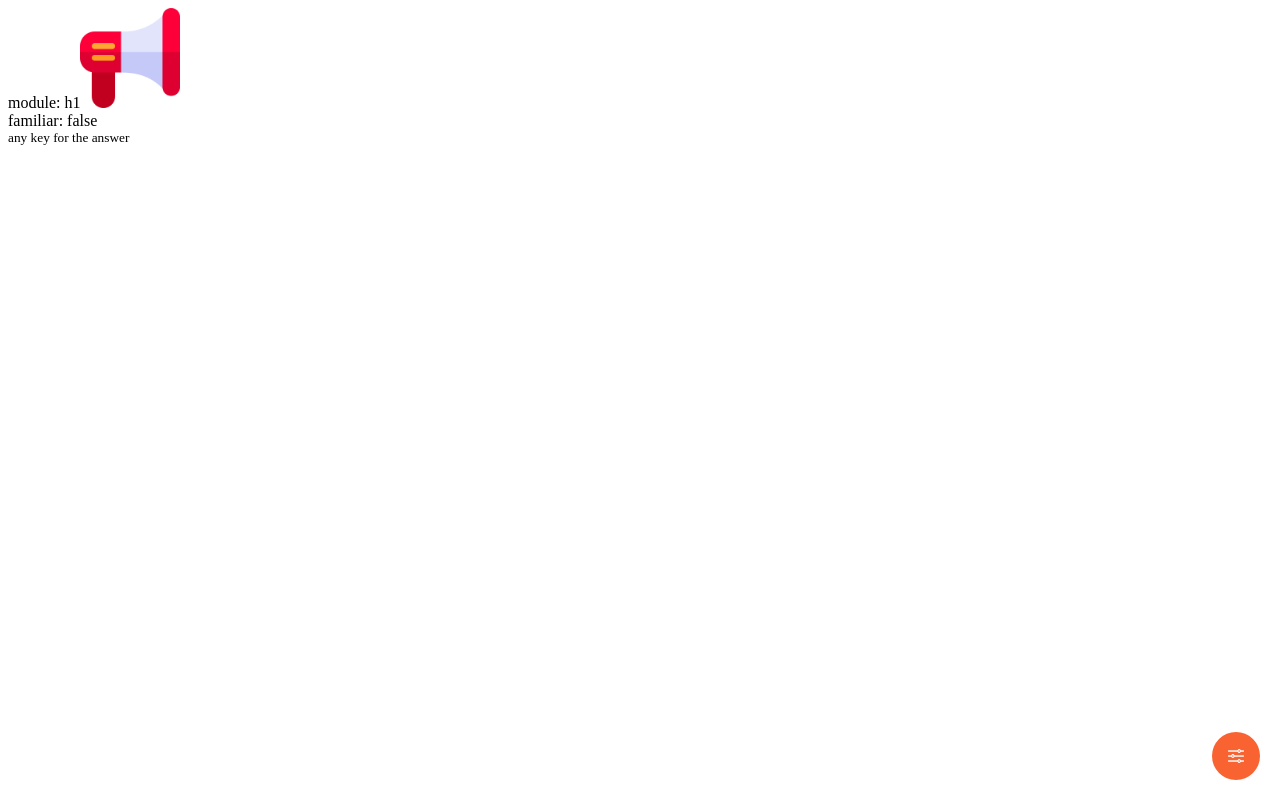
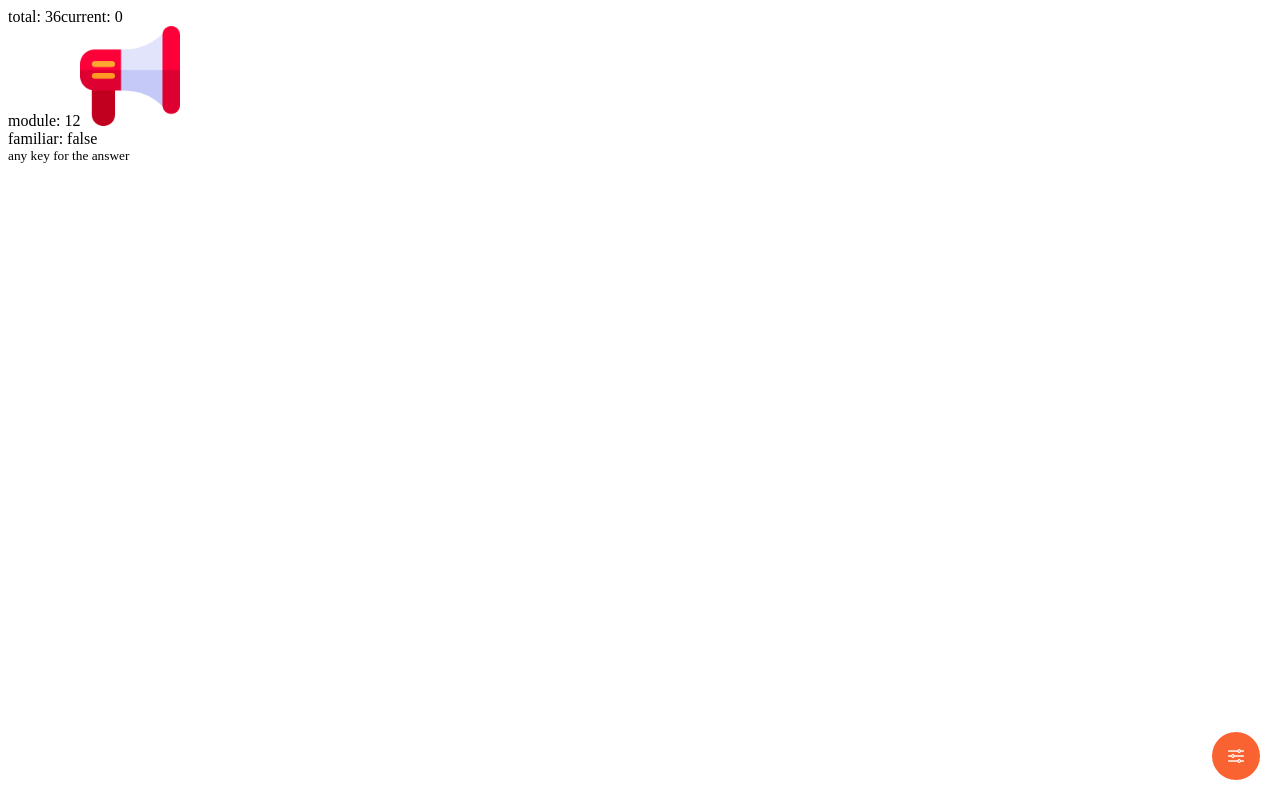
Before and after one commit to duubyPlz/chinalingo, a React (Vite) app: page / in a window 1280 px wide. Built offline with nearby package versions, Linux system fonts and the light colour scheme.

Commit message:
content: generator returns progress, also total

```diff
--- a/src/assets/test.json
+++ /dev/null
@@ -1,32 +0,0 @@
-[
-  {
-    "entries": [
-      {
-        "content": "\u64fa",
-        "isFamiliar": false,
-        "module": "h1"
-      },
-      {
-        "content": "\u73ed",
-        "isFamiliar": false,
-        "module": "h1"
-      }
-    ],
-    "lesson": "h1"
-  },
-  {
-    "entries": [
-      {
-        "content": "\u642c",
-        "isFamiliar": false,
-        "module": "h2"
-      },
-      {
-        "content": "\u534a",
-        "isFamiliar": false,
-        "module": "h2"
-      }
-    ],
-    "lesson": "h2"
-  }
-]
--- a/src/containers/Content.js
+++ b/src/containers/Content.js
@@ -3,7 +3,7 @@ import React from 'react';
 import Audio from '../components/Audio';
 import Chinese from '../components/Chinese';
 
-import vocabList from '../assets/test.json';
+import vocabList from '../assets/vocab.json';
 
 class Content extends React.Component {
   constructor(props) {
@@ -11,11 +11,16 @@ class Content extends React.Component {
 
     // const entry = this.getRandomEntry();
     // const entryGenerator = this.genNextEntry.call(this, this.state.isFamiliar);
-    const entryGenerator = this.genNextEntry(props.isFamiliar, this.flatten, this.getRandomNumber);
+
+    const flattenedList = this.flatten(vocabList, props.isFamiliar);
+
+    const entryGenerator = this.genNextEntry(flattenedList, this.getRandomNumber);
     const entry = entryGenerator.next().value;
     this.state = {
+      flattenedList: flattenedList,
       entryGenerator: entryGenerator,
-      currentEntry: entry,
+      currentEntry: entry.entry,
+      currentIndex: entry.index,
       isFamiliar: props.isFamiliar
     };
   }
@@ -59,9 +64,7 @@ class Content extends React.Component {
   };
 
   getRandomEntry = () => {
-    // const flattenedList = this.flatten(vocabList, this.state.isFamiliar);
-    const flattenedList = this.flatten(vocabList, this.state.isFamiliar);
-    const currentIndex = this.getRandomIndex(flattenedList.length);
+    const currentIndex = this.getRandomIndex(this.state.flattenedList.length);
     return flattenedList[currentIndex];
   };
 
@@ -78,7 +81,8 @@ class Content extends React.Component {
   // TODO make this use `.done` instead of infinite
   // every time generator function is called, check if .done
   // need to make a third component (not just front & back flash card sides), render that when .done
-  * genNextEntry(isFamiliar, flatten, getRandomNumber) {
+  // https://www.aaron-powell.com/posts/2014-01-13-functions-that-yield-mutliple-times/
+  * genNextEntry(flattenedList, getRandomNumber) {
     const shuffleList = (list) => {
       // knuth/fisher-yates shuffle
       for (let i=list.length-1; i>0; i--) {
@@ -95,15 +99,18 @@ class Content extends React.Component {
       return list;
     };
 
-    const flattenedList = flatten(vocabList, isFamiliar);
-
     while (true) {
       // randomise
       let shuffledList = shuffleList(flattenedList);
 
       // spit out entries one by one
-      for (let entry of shuffledList) {
-        yield entry;
+      for (let i=0; i<shuffledList.length; i++) {
+        let wantedEntry = shuffledList[i];
+        // TODO maybe better way to do this:
+        yield {
+          entry: wantedEntry,
+          index: i
+        };
       }
     }
   };
@@ -118,7 +125,8 @@ class Content extends React.Component {
       const newEntry = this.state.entryGenerator.next().value;
 
       this.setState({
-        currentEntry: newEntry,
+        currentEntry: newEntry.entry,
+        currentIndex: newEntry.index,
         isFamiliar: nextProps.isFamiliar
       });
     }
@@ -127,29 +135,45 @@ class Content extends React.Component {
       // const newEntry = this.getRandomEntry();
       const newEntry = this.state.entryGenerator.next().value;
       this.setState({
-        currentEntry: newEntry
+        currentEntry: newEntry.entry,
+        currentIndex: newEntry.index,
       });
     }
   }
 
+
   render() {
-    if (this.props.isQuestion) {
     return (
       <>
-          <Audio entry={this.state.currentEntry} />
-          familiar: {this.state.isFamiliar.toString()}
+        total: {this.state.flattenedList.length}
+        current: {this.state.currentIndex}
+        <CurrentModule
+          isQuestion={this.props.isQuestion}
+          currentEntry={this.state.currentEntry}
+          isFamiliar={this.state.isFamiliar}
+         />
+      </>
+    );
+  }
+}
+
+const CurrentModule = ({isQuestion, currentEntry, isFamiliar}) => {
+  if (isQuestion) {
+    return (
+      <>
+        <Audio entry={currentEntry} />
+        familiar: {isFamiliar.toString()}
       </>
     );
   } else {
     // else is answer - return chinese
     return (
       <>
-          <Chinese word={this.state.currentEntry.content} />
-          familiar: {this.state.isFamiliar.toString()}
+        <Chinese word={currentEntry.content} />
+        familiar: {isFamiliar.toString()}
       </>
     );
   }
-  }
-}
+};
 
 export default Content;
```
Also changed, not shown: src/assets/test.txt (deleted), src/assets/vocab.txt. Lines whose indentation alone changed are shown as unchanged.
